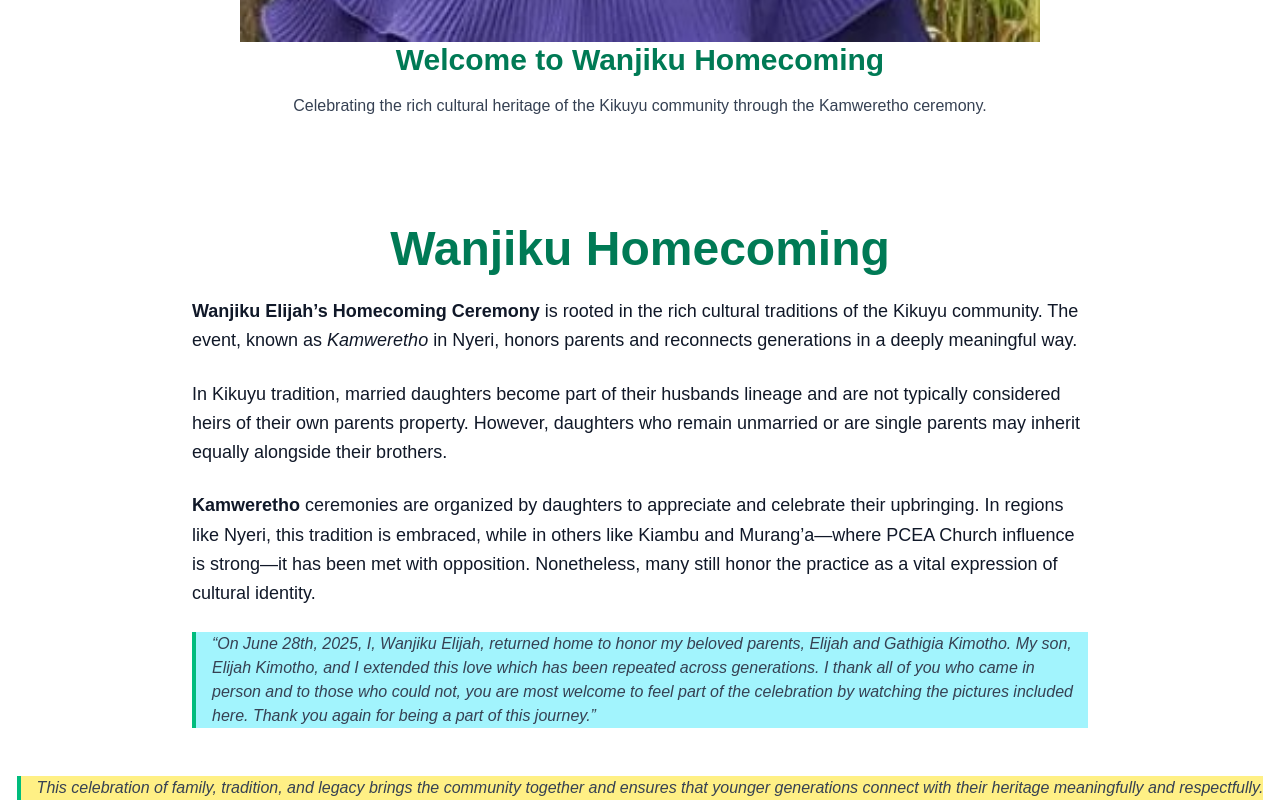
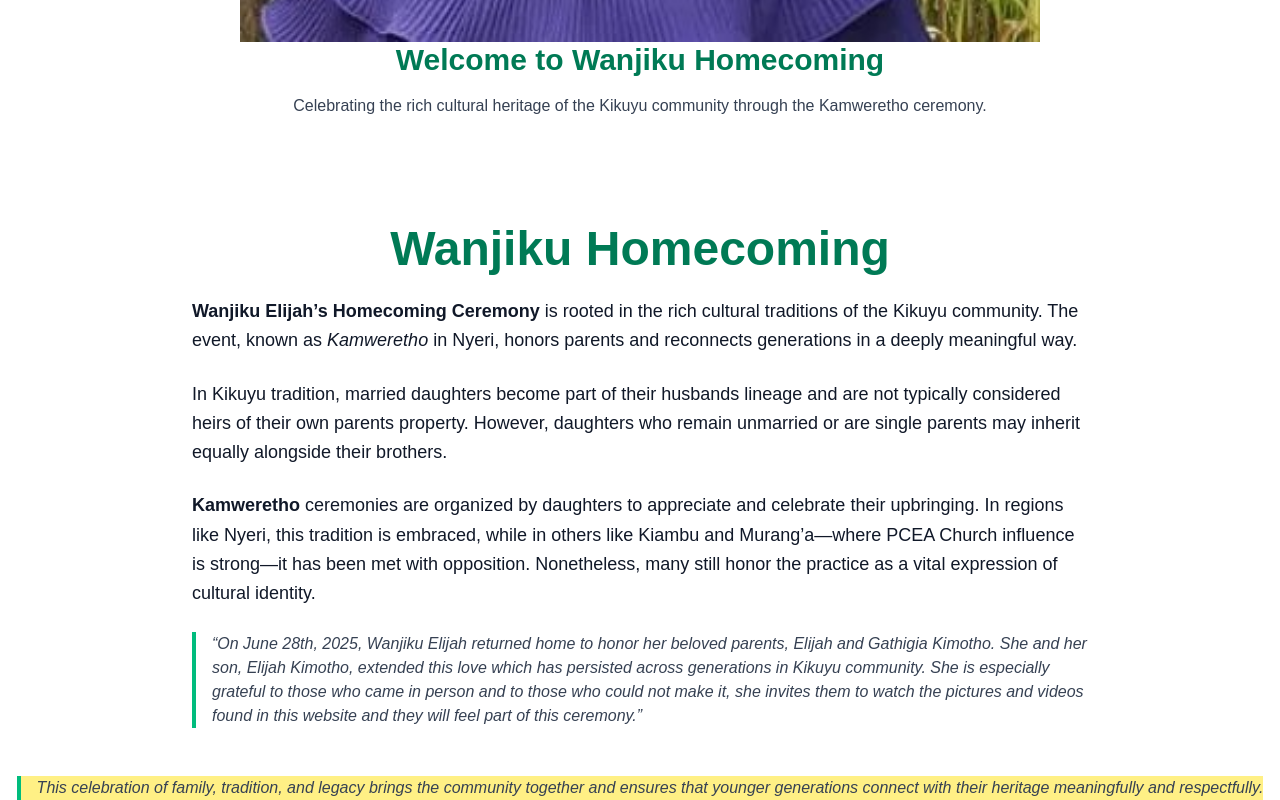
Before and after one commit to JKananda-code/wa-homecoming, a Next.js app: page / in a window 1280 px wide. Shown: the part 675-1475 px from the top of the page. Built offline with nearby package versions, Linux system fonts and the light colour scheme.

Commit message:
commit 10-07pm after adding some Images

```diff
--- a/app/about/page.tsx
+++ b/app/about/page.tsx
@@ -34,7 +34,7 @@ export default function Introduction() {
         </p>
 
         <div className="border-l-4 border-emerald-500 pl-4 text-gray-700 italic">
-          “On June 28th, 2025, I returned home to honor my beloved parents, Elijah and Gathigia Kimotho. Both my son, Elijah Kimotho, and I extended this love which has persisted across generations in our community. I am especially grateful to those of you who came in person and to those who could not make it, I invite you to watch the pictures and videos found in this website to feel as part of this process.”
+          “On June 28th, 2025, Wanjiku Elijah returned home to honor her beloved parents, Elijah and Gathigia Kimotho. She and her son, Elijah Kimotho, extended this love which has persisted across generations in Kikuyu community. She is especially grateful to those who came in person and to those who could not make it, she invites them to watch the pictures and videos found in this website and they will feel part of this ceremony.”
         </div>
 
         <p className="text-lg leading-relaxed">
--- a/app/components/Navbar.tsx
+++ b/app/components/Navbar.tsx
@@ -4,6 +4,8 @@ import Link from 'next/link';
 import { usePathname } from 'next/navigation';
 
 const navItems = [
+
+  { name: 'Introduction', path: '/' },
   { name: 'Family', path: '/family' },
   { name: 'Vision Group', path: '/vision-group' },
   { name: 'Celebrations', path: '/celebrations' },
--- a/app/page.tsx
+++ b/app/page.tsx
@@ -30,9 +30,8 @@ export default function Home() {
         <h2 className="text-lg leading-relaxed">
           <strong>Kamweretho</strong> ceremonies are organized by daughters to appreciate and celebrate their upbringing. In regions like Nyeri, this tradition is embraced, while in others like Kiambu and Murang’a—where PCEA Church influence is strong—it has been met with opposition. Nonetheless, many still honor the practice as a vital expression of cultural identity.
         </h2>
-        <div className="border-l-4 border-emerald-500 pl-4 text-gray-700 italic text-bold bg-cyan-200">
-          “On June 28th, 2025, I, Wanjiku Elijah, returned home to honor my beloved parents, Elijah and Gathigia Kimotho. My son, Elijah Kimotho, and I extended this love which has been repeated across generations. I thank all of you who came in person and to those who could not, you are most welcome to feel part of the celebration by watching the pictures included here.
-          Thank you again for being a part of this journey.”
+         <div className="border-l-4 border-emerald-500 pl-4 text-gray-700 italic">
+          “On June 28th, 2025, Wanjiku Elijah returned home to honor her beloved parents, Elijah and Gathigia Kimotho. She and her son, Elijah Kimotho, extended this love which has persisted across generations in Kikuyu community. She is especially grateful to those who came in person and to those who could not make it, she invites them to watch the pictures and videos found in this website and they will feel part of this ceremony.”
         </div>
       </div>
     </section>
```
